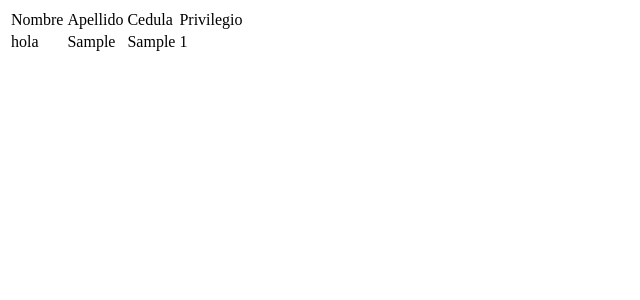
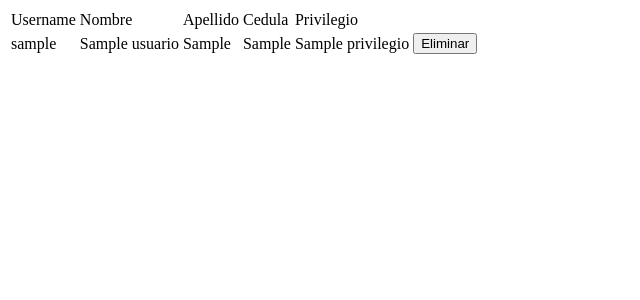
Before and after one commit to NestorBracho/fotomov_old, a Django app: a page that uses fotomov/templates/staff/lista_usuario.html in a window 1280 px wide. Shown: the top 300 px of the page, without its empty margins (0-640 px from the left). Run offline with Django 3.2, Linux system fonts and the light colour scheme; tables that the repository leaves empty hold one stand-in row (values such as "Sample post").

Commit message:
eliminar_usuario

```diff
--- a/fotomov/templates/staff/lista_usuario.html
+++ b/fotomov/templates/staff/lista_usuario.html
@@ -1,14 +1,25 @@
 <html>
 <body>
 
+<script type="text/javascript">
+
+    function eliminar(id)
+    {
+
+        if(confirm('Seguro que desea eliminar este usuario?'))
+            window.location.assign("/eliminar_usuario/"+id);
+
+    }
+
+</script>
+
 <table>
-<tr><td>Nombre</td><td>Apellido</td><td>Cedula</td><td>Privilegio</td></tr>
+<tr><td>Username</td><td>Nombre</td><td>Apellido</td><td>Cedula</td><td>Privilegio</td><td></td></tr>
 {% for elemento in lista %}
 
-<tr><td>hola</td><td>{{elemento.apellido}}</td><td>{{elemento.cedula}}</td><td>{{elemento.privilegio}}</td></tr>
+<tr><td>{{elemento.usuario.username}}</td><td>{{elemento.nombre}}</td><td>{{elemento.apellido}}</td><td>{{elemento.cedula}}</td><td>{{elemento.privilegio.nombre}}</td><td><button type="button" onclick="eliminar({{elemento.id}})">Eliminar</button></td></tr>
 
 {% endfor %}
-{% comment %}<tr><td>{{elemento.nombre}}</td><td>{{elemento.apellido}}</td><td>{{elemento.cedula}}</td><td>{{elemento.privilegio}}</td></tr>{% endcomment %}
 </table>
 </body>
 </html>
--- a/fotomov/templates/staff/nuevo_usuario.html
+++ b/fotomov/templates/staff/nuevo_usuario.html
@@ -1,9 +1,9 @@
+{% load bootstrap %}
 <html>
 <body>
 
 	<form id='form' method='POST' action=''>{% csrf_token %}
-	  <table><tr><td>{{formulario}}{{formulario_regis.nombre.label}}{{formulario_regis.nombre}}{{formulario_regis.apellido.label}}{{formulario_regis.apellido}}{{formulario_regis.cedula.label}}{{formulario_regis.cedula}}{{formulario_regis.privilegio.label}}{{formulario_regis.privilegio}}</td></tr></table>
-	  <hr />
+	  <table><tr><td>{{formulario|bootstrap}}<hr /></td></tr><tr><td>{{formulario_regis.nombre|bootstrap}}{{formulario_regis.apellido|bootstrap}}{{formulario_regis.cedula|bootstrap}}{{formulario_regis.privilegio|bootstrap}}<hr /></td></tr></table>
 	  <p><input type='submit' value='Registrar' /></p>
 	</form>
 </body>
--- a/fotomov/urls.py
+++ b/fotomov/urls.py
@@ -14,7 +14,7 @@ urlpatterns = patterns('',
 
     # Uncomment the next line to enable the admin:
     url(r'^admin/', include(admin.site.urls)),
-    url(r'^$', 'staff.views.ingresar'),
+    url(r'^$', 'staff.views.contacto'),
     url(r'^nueva_marca/$', 'marca.views.nueva_marca'),
     url(r'^nuevo_macrocliente/$', 'clientes.views.nuevo_macrocliente'),
     url(r'^listar_macroclientes/(?P<creado>\d+)/$', 'clientes.views.listar_macroclientes'),
@@ -27,4 +27,5 @@ urlpatterns = patterns('',
     url(r'^prueba/$', 'staff.views.notificacion'),
     url(r'^nuevo_usuario/$', 'staff.views.nuevo_usuario'),
     url(r'^listar_usuario/$', 'staff.views.lista_usuario'),
+    url(r'^eliminar_usuario/(?P<id_usuario>\d+)/$', 'staff.views.eliminar_usuario'),
 )
--- a/staff/admin.py
+++ b/staff/admin.py
@@ -1,4 +1,6 @@
 from staff.models import Usuario
 from django.contrib import admin
+from staff.models import *
 
 admin.site.register(Usuario)
+admin.site.register(Privilegios)
--- a/staff/models.py
+++ b/staff/models.py
@@ -1,12 +1,18 @@
 from django.db import models
 from django.contrib.auth.models import User
+
+class Privilegios(models.Model):
+  valor = models.IntegerField(unique=True)
+  nombre = models.TextField(max_length=60,unique=True)
+  def __unicode__(self):
+      return self.nombre
 
 class Usuario(models.Model):
   usuario = models.ForeignKey(User,unique=True)
   nombre = models.CharField(max_length=60)
   apellido = models.CharField(max_length=60)
   cedula = models.CharField(max_length=60,unique=True)
-  privilegio = models.IntegerField()
+  privilegio = models.ForeignKey(Privilegios)
 
 class Notificacion(models.Model):
   categoria = models.TextField()
--- a/staff/views.py
+++ b/staff/views.py
@@ -1,4 +1,4 @@
-from staff.models import Usuario, Notificacion
+from staff.models import *
 from staff.forms import RegisUsuarioForm, RegisNotificacion
 from django.contrib.auth.models import User
 from django.http import HttpResponse, HttpResponseRedirect
@@ -11,7 +11,7 @@ from django.contrib.auth import login, authenticate, logout
 from django.contrib.auth.decorators import login_required
 
 def contacto(request):
-    formulario = RegisUsuario()
+    formulario = RegisUsuarioForm()
     return render_to_response('staff/Regisform.html',{'formulario':formulario}, context_instance=RequestContext(request))
 
 def notificacion(request):
@@ -24,39 +24,23 @@ def lista_usuario(request):
 
 def nuevo_usuario(request):
     if request.method=='POST':
-	formulario = UserCreationForm(request.POST)
-	formulario2 = RegisUsuarioForm(request.POST)
-	if formulario.is_valid() and formulario2.is_valid():
-	  usu = formulario.save()
-	  nom = formulario2.cleaned_data['nombre']
-	  ape = formulario2.cleaned_data['apellido']
-	  ced = formulario2.cleaned_data['cedula']
-  	  pri = formulario2.cleaned_data['privilegio']
-
-	  perfil = Usuario.objects.create(usuario = usu, nombre = nom, apellido = ape, cedula = ced, privilegio = pri)
-
-	  perfil.save()
-	  return HttpResponseRedirect('/')
+        formulario = UserCreationForm(request.POST)
+        formulario2 = RegisUsuarioForm(request.POST)
+        if formulario.is_valid() and formulario2.is_valid():
+            usu = formulario.save()
+            nom = formulario2.cleaned_data['nombre']
+            ape = formulario2.cleaned_data['apellido']
+            ced = formulario2.cleaned_data['cedula']
+            pri = formulario2.cleaned_data['privilegio']
+            perfil = Usuario.objects.create(usuario = usu, nombre = nom, apellido = ape, cedula = ced, privilegio = pri)
+            perfil.save()
+            return HttpResponseRedirect('/')
     else:
-	formulario = UserCreationForm()
-	formulario2 = RegisUsuarioForm()
+        formulario = UserCreationForm()
+        formulario2 = RegisUsuarioForm()
     return render_to_response('staff/nuevo_usuario.html',{'formulario':formulario, 'formulario_regis':formulario2}, context_instance=RequestContext(request))
 
-def ingresar(request):
-    if request.method=='POST':
-	formulario = AuthenticationForm(request.POST)
-	if formulario.is_valid:
-	  usuario = request.POST['username']
-	  clave = request.POST['password']
-	  acceso = authenticate(username = usuario, password = clave)
-	  if acceso is not None:
-	    if acceso.is_active:
-		login(request, acceso)
-		return HttpResponseRedirect('/privado')
-	    else:
-		return render_to_response('noactivo.html', context_instance=RequestContext(request))
-	  else:
-	    return render_to_response('nousuario.html', context_instance=RequestContext(request))
-    else:
-	formulario = AuthenticationForm()
-    return render_to_response('staff/ingresar.html',{'formulario':formulario}, context_instance=RequestContext(request))
+def eliminar_usuario(request, id_usuario):
+    if Usuario.objects.get(id=id_usuario)!=None:
+        usuario = Usuario.objects.get(id=id_usuario).delete()
+    return render_to_response('staff/eliminar_usuario.html',{}, context_instance=RequestContext(request))
```
Also changed, not shown: staff/forms.py (+2 -9 lines).
